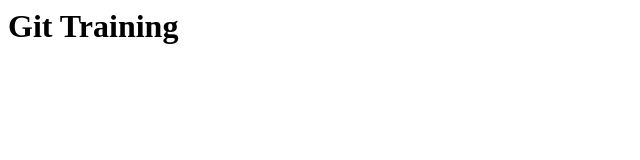
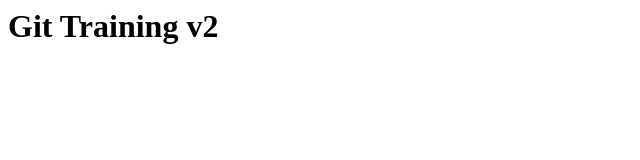
Before and after one commit to opilonelson/django_projects, a plain HTML site: page index.html in a window 1280 px wide. Shown: the full height of the page, 0-640 px from the left. Drawn offline with Linux system fonts and the light colour scheme.

Commit message:
second version

```diff
--- a/index.html
+++ b/index.html
@@ -1,3 +1,3 @@
 <html>
-<h1>Git Training </h1>
+<h1>Git Training v2</h1>
 </html>
```
